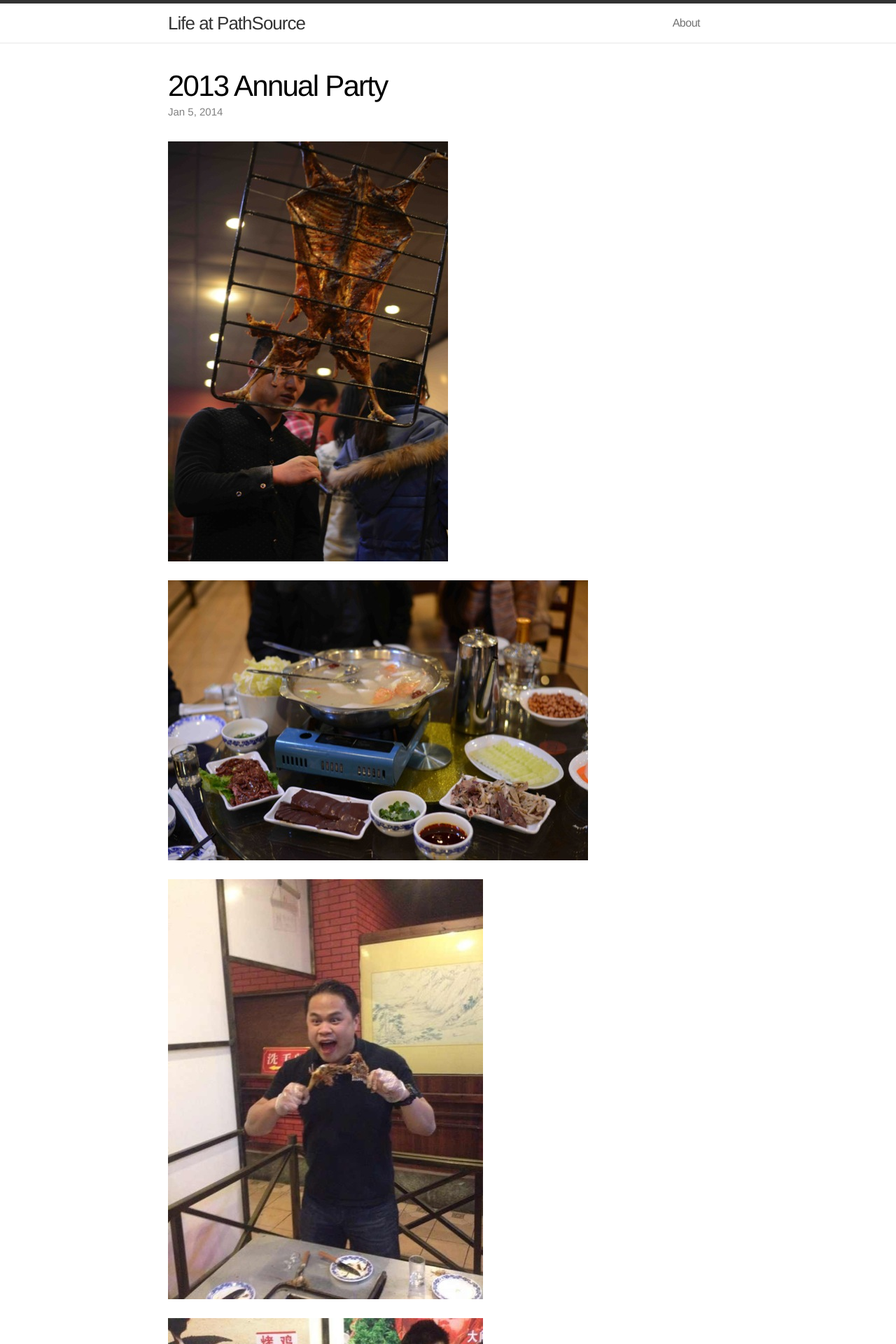
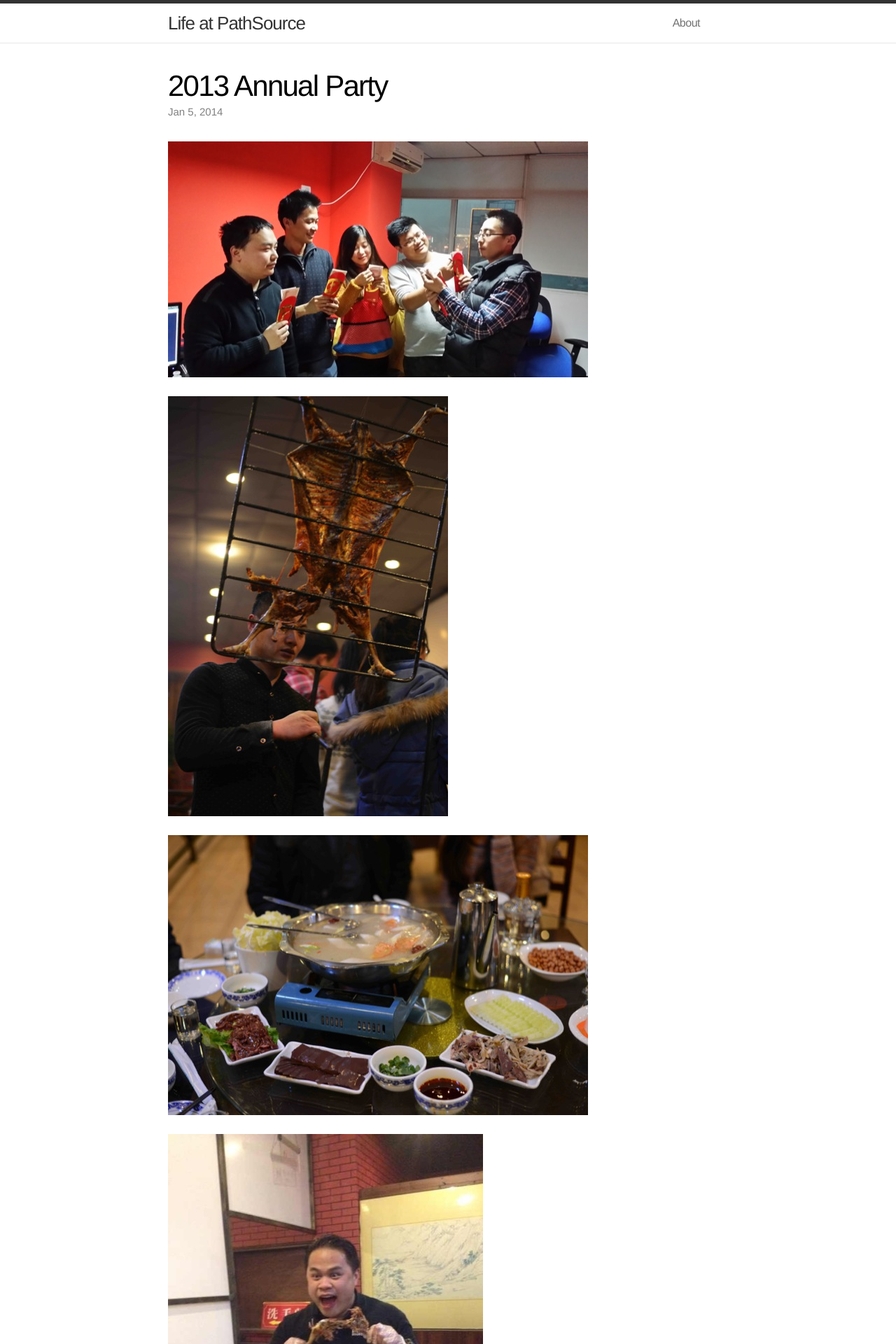
Before and after one commit to pathsource/pathsource.github.com, a Jekyll site: the page built from _posts/2014-01-05-annual-party.markdown, in a window 1280 px wide. Shown: the top 1920 px of the page at 70% size. Built offline with Jekyll 4.4.1, drawn with Linux system fonts in a browser that asks for light colours.

Commit message:
add new photo

```diff
--- a/_posts/2014-01-05-annual-party.markdown
+++ b/_posts/2014-01-05-annual-party.markdown
@@ -4,6 +4,8 @@ title:  "2013 Annual Party"
 date:   2014-01-05 17:50:00
 categories: jekyll update
 ---
+
+![](/images/19.jpeg)
 
 ![](/images/14.jpeg)
 
```
Also changed, not shown: images/19.jpeg (added), 1 other file.
